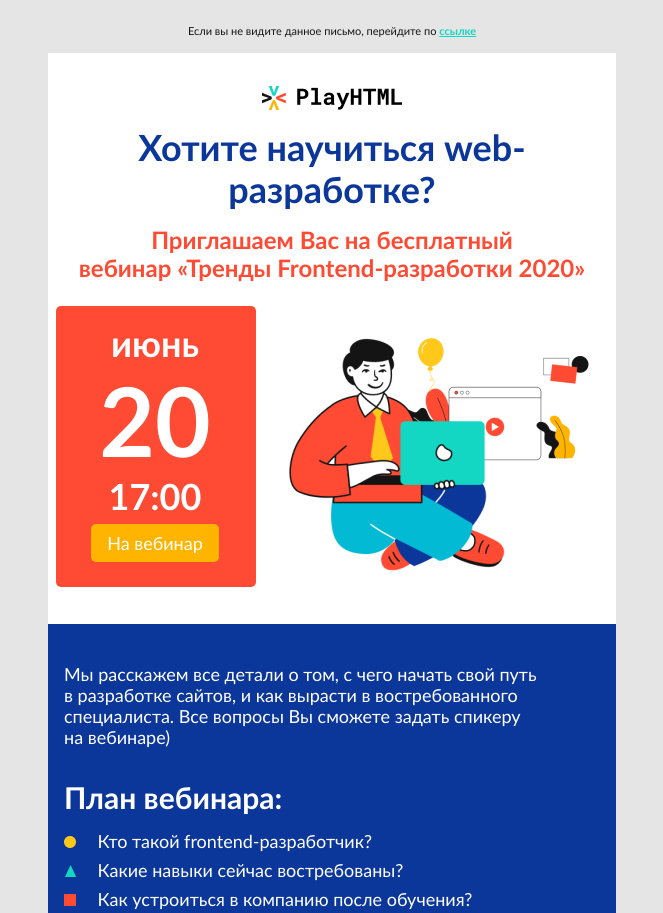
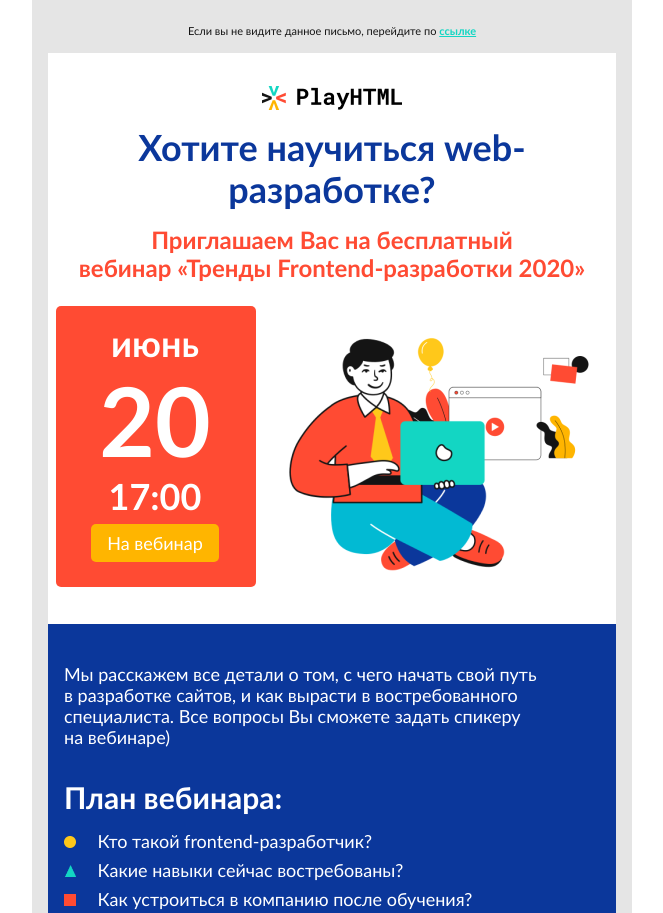
Before and after one commit to shidder/126658-play-html-1, a plain HTML site: page 1-invitation/index.html in a window 1280 px wide. Shown: the top 913 px of the page, without its empty margins (308-971 px from the left). Drawn offline with Linux system fonts and the light colour scheme.

Commit message:
исправляет width и background-color

```diff
--- a/1-invitation/index.html
+++ b/1-invitation/index.html
@@ -1,7 +1,6 @@
 <!DOCTYPE html
   PUBLIC "-//W3C//DTD XHTML 1.0 Transitional//EN" "http://www.w3.org/TR/xhtml1/DTD/xhtml1-transitional.dtd">
 <html xmlns="http://www.w3.org/1999/xhtml">
-
 <head>
   <meta http-equiv="Content-Type" content="text/html;charset=utf-8" />
   <meta name="viewport" content="width=device-width, initial-scale=1.0" />
@@ -9,20 +8,19 @@
   <meta http-equiv="X-UA-Compatible" content="IE=edge" />
   <title>Приглашение</title>
 </head>
-
 <body
   style="width:100%;padding:0;Margin:0;font-family:'trebuchet ms', tahoma, sans-serif;-webkit-text-size-adjust:100%;-ms-text-size-adjust:100%;">
-  <div style="background-color: #e5e5e5;">
+  <div style="background-color: #FFFFFF;">
     <!--[if gte mso 9]>
   			<v:background xmlns:v="urn:schemas-microsoft-com:vml" fill="t">
-  				<v:fill type="tile" color="#e5e5e5;"></v:fill>
+  				<v:fill type="tile" color="#ffffff;"></v:fill>
   			</v:background>
 		  <![endif]-->
-    <table class="content-wrapper" width="100%" cellspacing="0" cellpadding="0" border="0">
+    <table align="center" class="content-wrapper" width="600" cellspacing="0" cellpadding="0" border="0" bgcolor="#e5e5e5" style="mso-table-lspace:0pt;mso-table-rspace:0pt;border-spacing:0px;background-color:#e5e5e5;width:600px;">
       <tr>
         <td>
           <table class="content-body" align="center" cellpadding="0" cellspacing="0" bgcolor="#e5e5e5"
-            style="mso-table-lspace:0pt;mso-table-rspace:0pt;border-spacing:0px;background-color:#e5e5e5;width:568px;">
+            style="mso-table-lspace:0pt;mso-table-rspace:0pt;border-spacing:0px;background-color:#e5e5e5;width:600px;">
             <tr>
               <td align="center" style="padding-top:24px;padding-bottom:16px;padding-left:0;padding-right:0;">
                 <p style="Margin:0;-webkit-text-size-adjust:none;-ms-text-size-adjust:none;mso-line-height-rule:exactly;font-size:11px;font-family:'trebuchet ms', tahoma, sans-serif;line-height:13px;color:#141414;">
```
Also changed, not shown: 3-promo/index.html (+3 -3 lines).
